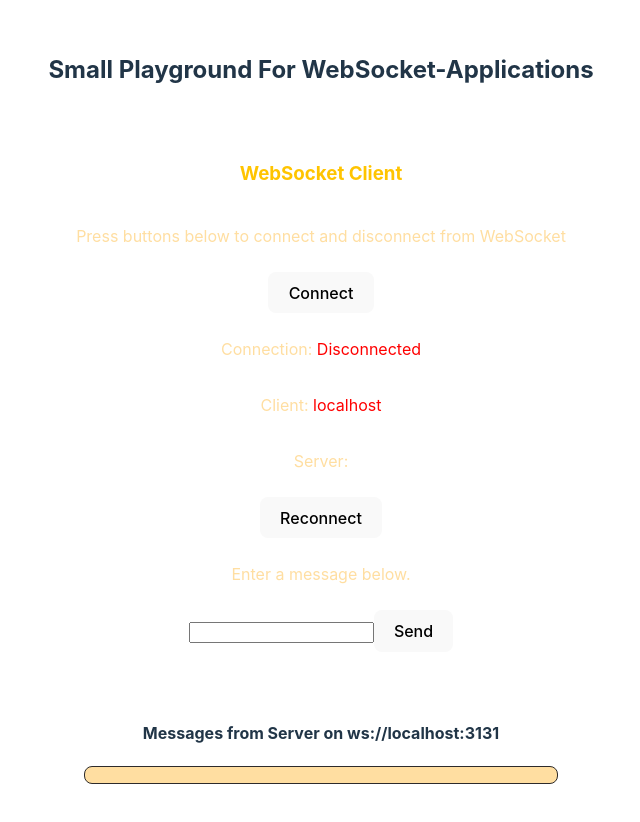
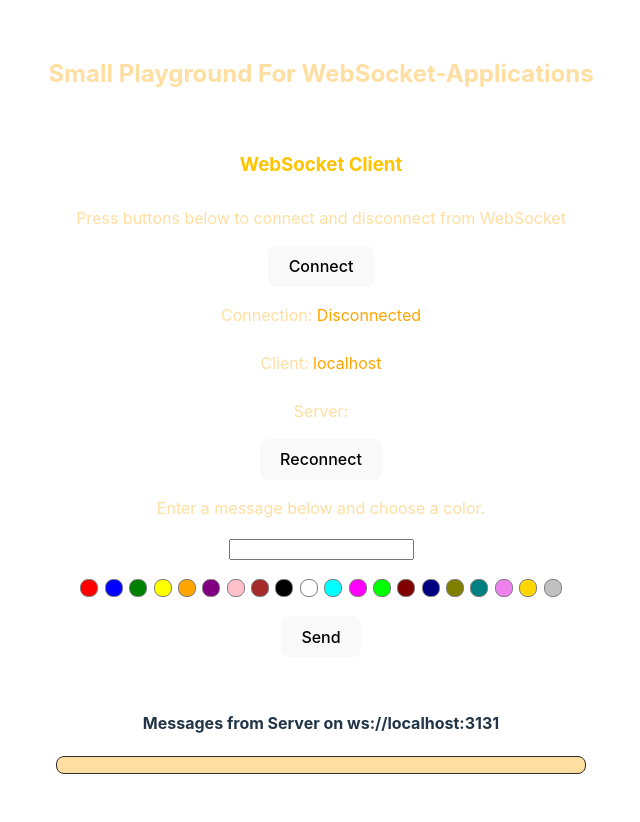
Before and after one commit to Swift-TuttleA3/vite-express-websocket-playground, a React (Vite) app: page / in a window 1280 px wide. Shown: the top 822 px of the page, without its empty margins (319-959 px from the left). Built offline with nearby package versions, Linux system fonts and the light colour scheme.

Commit message:
added color picker

```diff
--- a/src/client/App.css
+++ b/src/client/App.css
@@ -4,44 +4,23 @@
   padding: 2rem;
   text-align: center;
 }
+h2 {
+  color: #ffdea1;
+  padding: 0.5em;
+  margin: 0.5em;
+}
 h3 {
   color: #ffc400;
   padding: 0.5em;
+  margin: 0.5em;
 }
 p {
   color: #ffdea1;
   padding: 0.5em;
+  margin: 0.5em;
 }
-.logo {
-  height: 3em;
-  padding: 1.5em;
-  will-change: filter;
-  transition: filter 300ms;
-}
-.logo:hover {
-  filter: drop-shadow(0 0 2em #646cffaa);
-}
-.logo.react:hover {
-  filter: drop-shadow(0 0 2em #61dafbaa);
-}
-
-@keyframes logo-spin {
-  from {
-    transform: rotate(0deg);
-  }
-  to {
-    transform: rotate(360deg);
-  }
-}
-
-@media (prefers-reduced-motion: no-preference) {
-  a:nth-of-type(2) .logo {
-    animation: logo-spin infinite 20s linear;
-  }
-}
-
 .card {
-  padding: 1.5em;
+  padding: 1em;
 }
 
 #msg-box {
@@ -52,3 +31,10 @@ p {
   color: #2d2b2b;
   background-color: #ffdea1;
 }
+
+.color-picker {
+  display: flex;
+  flex-wrap: wrap;
+  justify-content: center;
+  margin: 1em 0;
+}
--- a/src/client/App.jsx
+++ b/src/client/App.jsx
@@ -7,8 +7,13 @@ function App() {
   const [inputValue, setInputValue] = useState("");
   const [connectionStatus, setConnectionStatus] = useState("Disconnected");
   const [mousePosition, setMousePosition] = useState({ x: 0, y: 0 });
+  const [selectedColor, setSelectedColor] = useState("");
+  const inputRef = useRef(null);
 
-  const inputRef = useRef(null);
+  const colors = [
+    "red", "blue", "green", "yellow", "orange", "purple", "pink", "brown", "black", "white",
+    "cyan", "magenta", "lime", "maroon", "navy", "olive", "teal", "violet", "gold", "silver"
+  ];
 
   useEffect(() => {
     const handleMousePos = (event) => {
@@ -58,10 +63,11 @@ function App() {
   };
 
   const sendMessage = () => {
-    if (ws && inputValue.trim() !== "") {
+    if (ws && inputValue.trim() !== "" && selectedColor) {
       const messageData = {
         message: inputValue,
         position: mousePosition,
+        color: selectedColor,
       };
       ws.send(JSON.stringify(messageData));
       setInputValue("");
@@ -95,11 +101,11 @@ function App() {
         <button onClick={() => ws ? ws.close() : setWs(new WebSocket("ws://localhost:3131"))}>
           {ws ? "Disconnect" : "Connect"}
         </button>
-        <p>Connection: <span style={{ color: "red" }}>{connectionStatus}</span></p>
-        <p>Client: <span style={{ color: "red" }}>{window.location.hostname}</span></p>
-        <p>Server: <span style={{ color: "red" }}>{ ws ? ws.url.slice(5) : "" }</span></p>
+        <p>Connection: <span style={{ color: "orange" }}>{connectionStatus}</span></p>
+        <p>Client: <span style={{ color: "orange" }}>{window.location.hostname}</span></p>
+        <p>Server: <span style={{ color: "orange" }}>{ ws ? ws.url.slice(5) : "" }</span></p>
         <button onClick={reconnect}>Reconnect</button>
-        <p>Enter a message below.</p>
+        <p>Enter a message below and choose a color.</p>
         <input
           type="text"
           value={inputValue}
@@ -107,6 +113,21 @@ function App() {
           onKeyPress={handleKeyPress}
           ref={inputRef}
         />
+        <div className="color-picker">
+          {colors.map((color) => (
+            <button
+              key={color}
+              style={{
+                backgroundColor: color,
+                border: selectedColor === color ? "3px solid black" : "1px solid gray",
+                margin: "0.2em",
+                padding: "0.5em",
+                cursor: "pointer",
+              }}
+              onClick={() => setSelectedColor(color)}
+            />
+          ))}
+        </div>
         <button onClick={sendMessage}>Send</button>
       </div>
       <div className="card">
@@ -114,8 +135,8 @@ function App() {
         <ul id="msg-box">
           {messages.map((msg, index) => (
             <li key={index}>
-              <span style={{ color: "purple" }}>
-                {msg.message} (x: {msg.position.x}, y: {msg.position.y})
+              <span style={{ color: msg.color }}>
+                {msg.message} (x: {msg.position.x}, y: {msg.position.y}) - Color: {msg.color}
               </span>
             </li>
           ))}
@@ -126,105 +147,3 @@ function App() {
 }
 
 export default App;
-
-/* Variante ohne Mausposition
-import { useState, useEffect, useRef } from "react";
-import reactLogo from "./assets/react.svg";
-import "./App.css";
-
-function App() {
-  const [count, setCount] = useState(0);
-  const [showButton, setShowButton] = useState(false);
-  const [messages, setMessages] = useState([]);
-  const [ws, setWs] = useState(null);
-  const [inputValue, setInputValue] = useState("");
-    const [connectionStatus, setConnectionStatus] = useState("Disconnected");
-
-
-  const inputRef = useRef(null);
-
-  useEffect(() => {
-    if (ws) {
-      ws.onopen = () => {
-        console.log("WebSocket connection established");
-        setConnectionStatus("Connected");
-      };
-      ws.onmessage = (event) => {
-        console.log("Message from server: ", event.data);
-        setMessages((prevMessages) => [...prevMessages, event.data]);
-      };
-      ws.onerror = (error) => {
-        console.error("WebSocket error: ", error);
-      };
-      ws.onclose = () => {
-        console.log("WebSocket connection closed");
-        setConnectionStatus("Disconnected");
-      };
-    }
-  }, [ws]);
-
-  const sendMessage = () => {
-    if (ws && inputValue.trim() !== "") {
-      ws.send(inputValue);
-      setInputValue("");
-    }
-  };
-
-  const handleInputChange = (event) => {
-    setInputValue(event.target.value);
-  };
-
-  const handleKeyPress = (event) => {
-    if (event.key === "Enter") {
-      sendMessage();
-    }
-  };
-
-  const showRoutes = () => {
-    console.log("Routes: /home, /admin, /admin/users, /admin/users/:id");
-  };
-
-  const reconnect = () => {
-    if (ws) {
-      ws.close();
-    }
-    setWs(new WebSocket("ws://localhost:3131"));
-  };
-
-  return (
-    <div className="App">
-      <h2>Small Playground For WebSocket-Applications</h2>
-        <div className="card">
-        <h3>WebSocket Client</h3>
-        <p>Press buttons below to connect and disconnect from WebSocket</p>
-        <button onClick={() => ws ? ws.close() : setWs(new WebSocket("ws://localhost:3131"))}>
-          {ws ? "Disconnect" : "Connect"}
-        </button>
-        <p>Connection: <span style={{ color: "red" }}>{connectionStatus}</span></p>
-        <p>Client: <span style={{ color: "red" }}>{window.location.hostname}</span></p>
-        <p>Server: <span style={{ color: "red" }}>{ ws ? ws.toString().slice(7, -1) : "" }</span></p>
-        <button onClick={reconnect}>Reconnect</button>
-        <p>Enter a message below.</p>
-        <input
-          type="text"
-          value={inputValue}
-          onChange={handleInputChange}
-          onKeyPress={handleKeyPress}
-          ref={inputRef}
-        />
-        <button onClick={sendMessage}>Send</button>
-      </div>
-      <div className="card">
-        <h4>Messages from Server on ws://localhost:3131</h4>
-        <ul id="msg-box">
-          {messages.map((msg, index) => (
-            <li key={index}><span style={{ color: "purple" }}>{msg}</span></li>
-          ))}
-        </ul>
-      </div>
-    </div>
-  );
-}
-
-export default App;
-*/
```
Also changed, not shown: src/server/index.js (+0 -51 lines).
